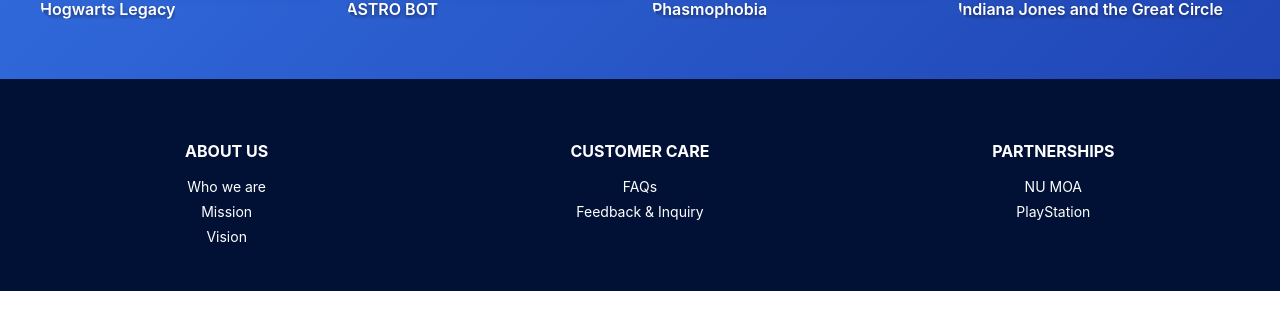
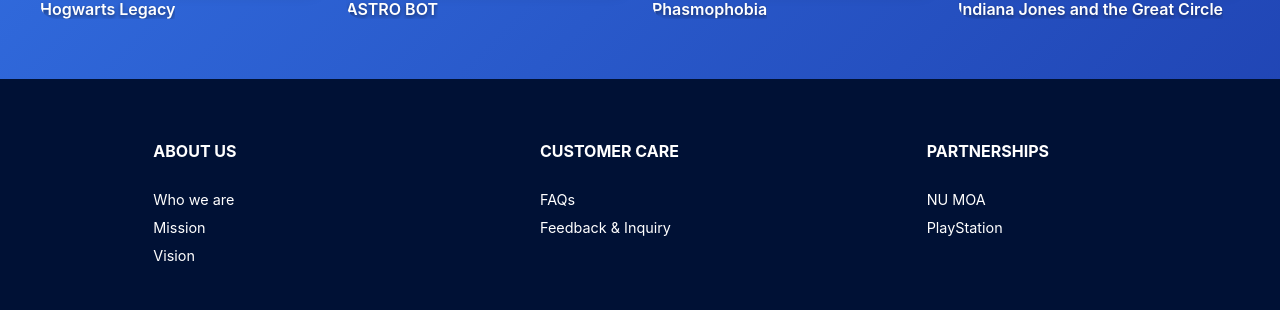
Before and after one commit to Blyn04/gamenation, a React (Create React App) app: page / in a window 1280 px wide. Shown: the part 3616-3926 px from the top of the page. Built offline with nearby package versions, Linux system fonts and the light colour scheme.

Commit message:
FOOTER UPDATE

```diff
--- a/src/styles/customsStyle/Footer.css
+++ b/src/styles/customsStyle/Footer.css
@@ -3,20 +3,24 @@
   color: white;
   display: flex;
   justify-content: space-around;
-  padding: 30px 20px;
-  flex-wrap: wrap; /* allow wrapping */
+  padding: 40px 60px;
+  flex-wrap: wrap;
 }
 
 .footer-section {
   display: flex;
   flex-direction: column;
-  margin: 10px 0;
-  min-width: 150px; /* ensures columns don’t get too narrow */
+  margin: 0;
+  min-width: 200px;
+  text-align: left;
 }
 
 .footer-title {
   font-weight: bold;
-  margin-bottom: 10px;
+  font-size: 1rem;
+  text-transform: uppercase;
+  margin-bottom: 20px;
+  color: white;
 }
 
 .footer-section ul {
@@ -26,13 +30,14 @@
 }
 
 .footer-section ul li {
-  margin: 5px 0;
+  margin: 8px 0;
 }
 
 .footer-section ul li a {
   color: white;
   text-decoration: none;
-  font-size: 14px;
+  font-size: 0.9rem;
+  font-weight: normal;
 }
 
 .footer-section ul li a:hover {
```
